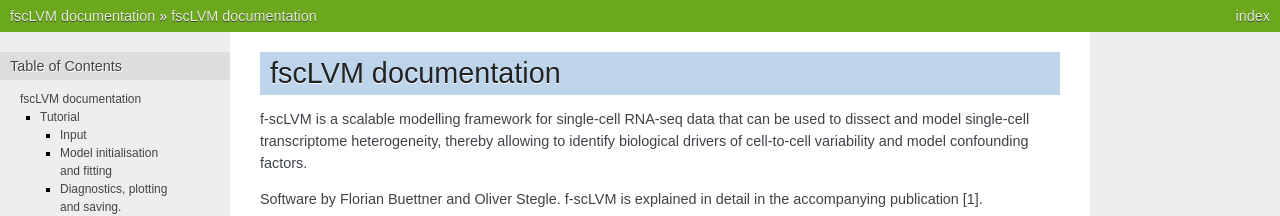
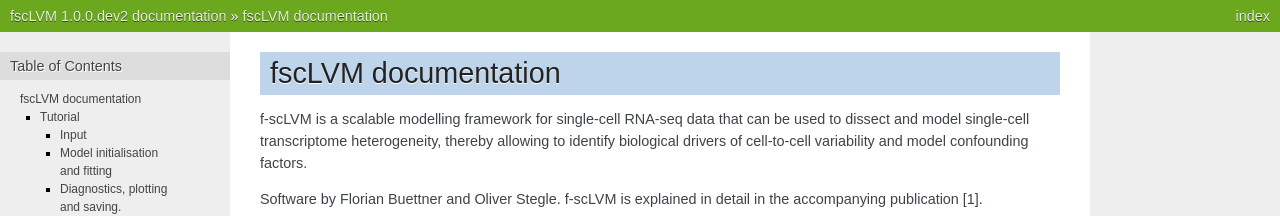
Before and after one commit to bioFAM/slalom, a Sphinx documentation site: the page built from doc/index.rst, in a window 1280 px wide and 900 px high. Shown: the top 216 px of the window. Built offline with Sphinx 7.4.7, drawn with Linux system fonts in a browser that asks for light colours; the version number could not be read and is left out; some of the changed text lies outside the part shown.

Commit message:
fix conf

```diff
--- a/doc/conf.py
+++ b/doc/conf.py
@@ -16,11 +16,11 @@
 # add these directories to sys.path here. If the directory is relative to the
 # documentation root, use os.path.abspath to make it absolute, like shown here.
 
-from fscLVM import __version__
+#from fscLVM import __version__
 
-import os
-import sys
-sys.path.insert(0, os.path.abspath('py/'))
+# import os
+# import sys
+# sys.path.insert(0, os.path.abspath('py/'))
 
 # -- General configuration ------------------------------------------------
 
@@ -69,6 +69,7 @@
 # built documents.
 #
 # The short X.Y version.
+__version__ = '1.0.0.dev2'
 version = __version__
 # The full version, including alpha/beta/rc tags.
 release = __version__
```
